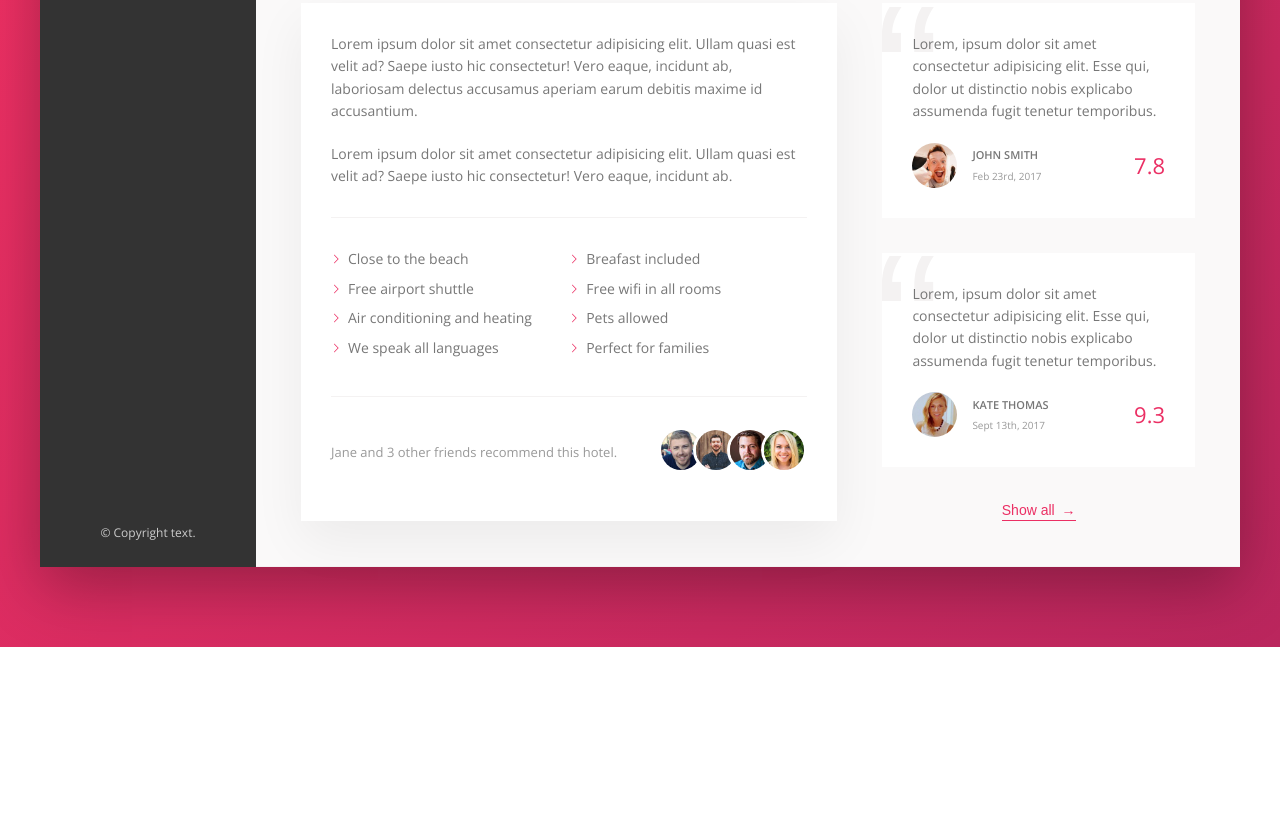
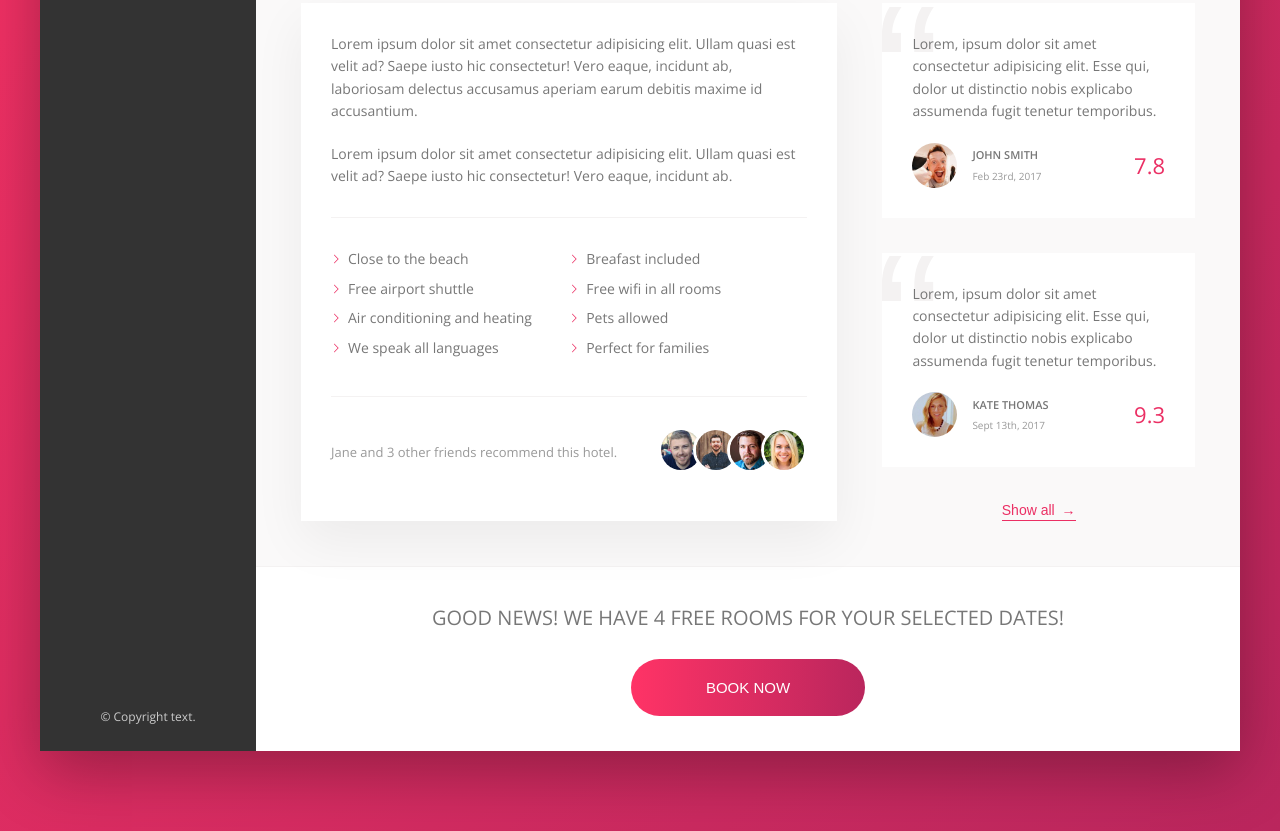
Before and after one commit to mikhail-kostiuk/Trillo, a website: page index.html in a window 1280 px wide. Shown: the part 644-1475 px from the top of the page. Before the commit the page ends 1291 px from the top, so only its background shows below. Drawn offline with nearby package versions, Linux system fonts and the light colour scheme.

Commit message:
Add cta section

```diff
--- a/index.html
+++ b/index.html
@@ -191,6 +191,15 @@
             </button>
           </div>
         </div>
+        <div class="cta">
+          <h2 class="cta__book-now">
+            Good news! We have 4 free rooms for your selected dates!
+          </h2>
+          <button class="btn">
+            <span class="btn__visible">Book now</span>
+            <span class="btn__invisible">Only 4 rooms left</span>
+          </button>
+        </div>
       </main>
     </div>
   </div>
--- /dev/null
+++ b/sass/components/_cta.scss
@@ -0,0 +1,67 @@
+.cta {
+  padding: 3.5rem 0;
+  text-align: center;
+
+  &__book-now {
+    font-size: 2rem;
+    font-weight: 300;
+    text-transform: uppercase;
+    margin-bottom: 2.5rem;
+  }
+}
+
+.btn {
+  position: relative;
+  font-size: 1.5rem;
+  font-weight: 300;
+  text-transform: uppercase;
+  border-radius: 100px;
+  border: none;
+  background-image: linear-gradient(
+    to right,
+    var(--color-primary-light),
+    var(--color-primary-dark)
+  );
+  color: #fff;
+  overflow: hidden;
+  cursor: pointer;
+
+  & > * {
+    display: inline-block;
+    height: 100%;
+    width: 100%;
+    transition: all 0.2s;
+  }
+
+  &__visible {
+    padding: 2rem 7.5rem;
+  }
+
+  &__invisible {
+    position: absolute;
+    padding: 2rem 0;
+    left: 0;
+    top: -100%;
+  }
+
+  &:hover {
+    background-image: linear-gradient(
+      to left,
+      var(--color-primary-light),
+      var(--color-primary-dark)
+    );
+  }
+
+  &:hover &__visible {
+    transform: translateY(100%);
+  }
+
+  &:hover &__invisible {
+    top: 0;
+  }
+
+  &:focus {
+    outline: none;
+    animation: pulsate 1s infinite;
+  }
+}
--- a/sass/main.scss
+++ b/sass/main.scss
@@ -6,6 +6,7 @@
 @import "components/overview";
 @import "components/description";
 @import "components/review";
+@import "components/cta";
 
 @import "layouts/header";
 
```
Also changed, not shown: css/style.css.
